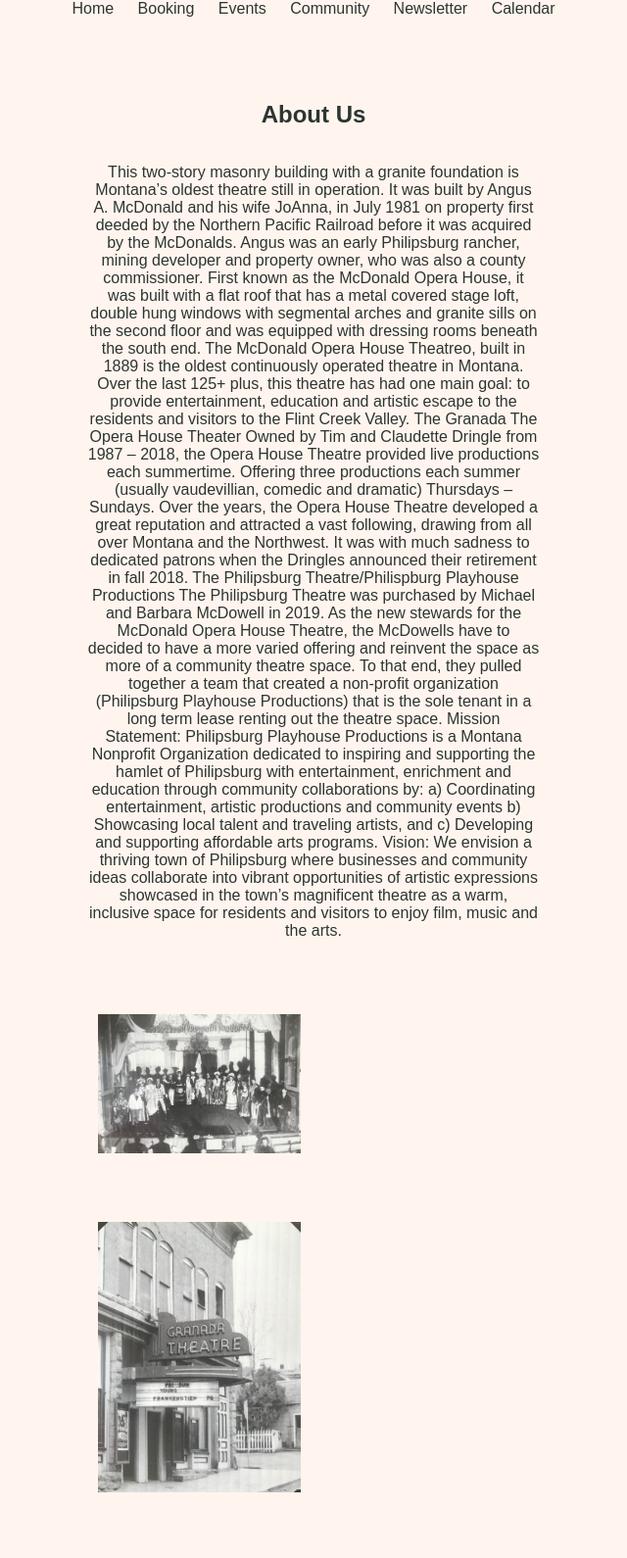
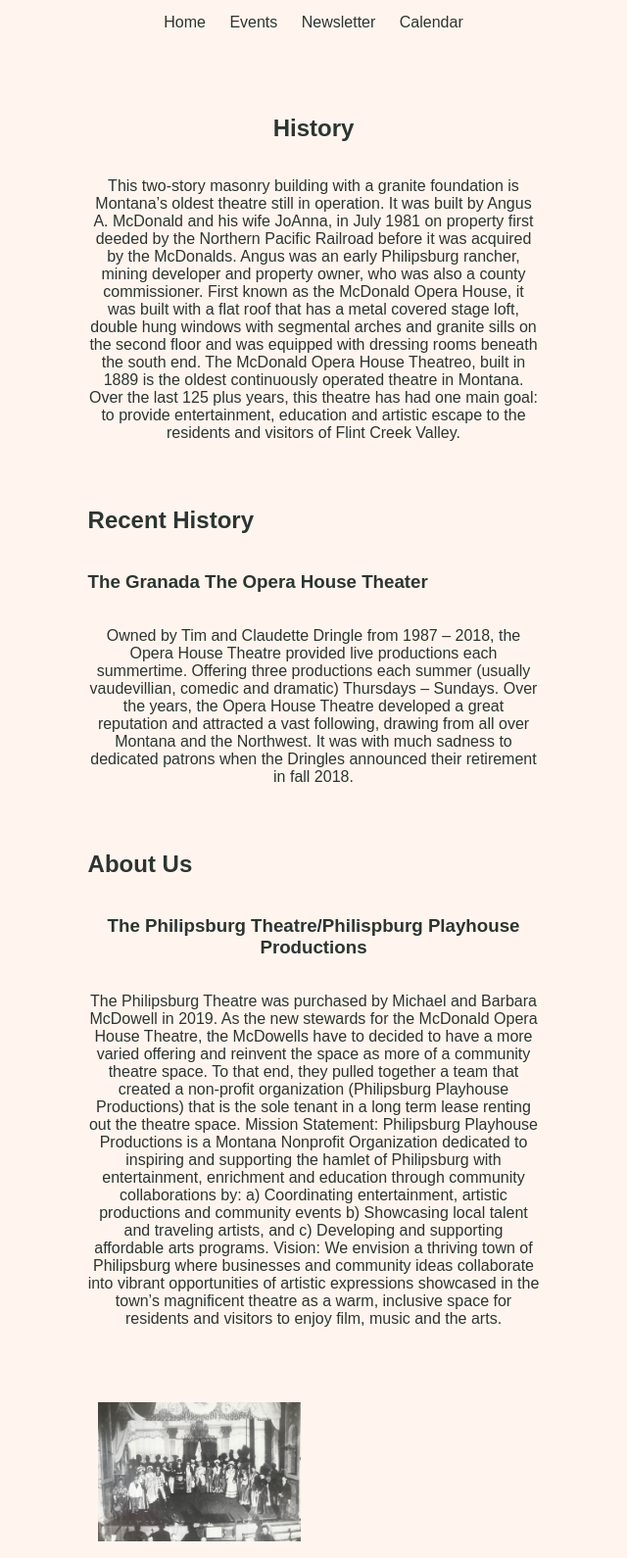
Before and after one commit to simonecarolynr/PhilipsburgTheatre, a plain HTML site: page history.html in a window 1280 px wide. Shown: the part 130-1720 px from the top of the page at 98% size, without its empty margins (320-960 px from the left). Drawn offline with Linux system fonts and the light colour scheme; a web font is replaced by a local one.

Commit message:
history-page

```diff
--- a/history.html
+++ b/history.html
@@ -8,18 +8,17 @@
         <body class='container'>
 
                 <header>
+                        <div class='topper'><a href='community.html'>Community</a> | <a href='booking.html'>Booking</a></div>
                         <h1>Philipsburg Theatre</h1>
                         <nav>
                             <a href='index.html'>Home</a>
-                    <a href='booking.html'>Booking</a>
                             <a href='events.html'>Events</a>
-                    <a href='community.html'>Community</a>
                             <a href='newsletter.html'>Newsletter</a>
                             <a href='calendar.html'>Calendar</a>
                         </nav>
                     </header>
-            <section class='showing'>
-                <h2>About Us</h2>
+            <section>
+                <h2>History</h2>
                 <div class='content'>
                     <p>This two-story masonry building with a granite foundation is Montana’s oldest theatre still in operation.
                         It was built by Angus A. McDonald and his wife JoAnna, in July 1981 on property first deeded by the
@@ -30,18 +29,31 @@
                         rooms beneath the south end.
 
                         The McDonald Opera House Theatreo, built in 1889 is the oldest continuously operated theatre in
-                        Montana. Over the last 125+ plus, this theatre has had one main goal: to provide entertainment,
-                        education and artistic escape to the residents and visitors to the Flint Creek Valley.
-                        The Granada
-                        The Opera House Theater
-                        Owned by Tim and Claudette Dringle from 1987 – 2018, the Opera House Theatre provided live
+                        Montana. Over the last 125 plus years, this theatre has had one main goal: to provide entertainment,
+                        education and artistic escape to the residents and visitors of Flint Creek Valley.
+
+
+
+
+
+                </div>
+            </section>
+            <section>
+                    <div class='content'>
+                        <h2>Recent History</h2>
+                        <h3>The Granada The Opera House Theater</h3>
+                        <p> Owned by Tim and Claudette Dringle from 1987 – 2018, the Opera House Theatre provided live
                                 productions each summertime. Offering three productions each summer (usually vaudevillian, comedic
                                 and dramatic) Thursdays – Sundays. Over the years, the Opera House Theatre developed a great
                                 reputation and attracted a vast following, drawing from all over Montana and the Northwest. It was
-                        with much sadness to dedicated patrons when the Dringles announced their retirement in fall 2018.
-
-                        The Philipsburg Theatre/Philispburg Playhouse Productions
-                        The Philipsburg Theatre was purchased by Michael and Barbara McDowell in 2019. As the new stewards
+                                with much sadness to dedicated patrons when the Dringles announced their retirement in fall 2018.</p>
+                    </div>
+                </section>
+            <section>
+                <div class='content'>
+                    <h2>About Us</h2>
+                    <h3>The Philipsburg Theatre/Philispburg Playhouse Productions</h3>
+                    <p> The Philipsburg Theatre was purchased by Michael and Barbara McDowell in 2019. As the new stewards
                         for the McDonald Opera House Theatre, the McDowells have to decided to have a more varied offering
                         and reinvent the space as more of a community theatre space. To that end, they pulled together a team
                         that created a non-profit organization (Philipsburg Playhouse Productions) that is the sole tenant in a
--- a/less/index.less
+++ b/less/index.less
@@ -19,6 +19,10 @@ html {
         background: @light;
         //border-right: 2px solid @dark-accent;
         //border-left: 2px solid @dark-accent;
+
+        h1, h2, h3 {
+            text-align: center;
+        }
 
         header {
             width: 100%;
```
Also changed, not shown: css/index.css. Lines whose indentation alone changed are shown as unchanged.
